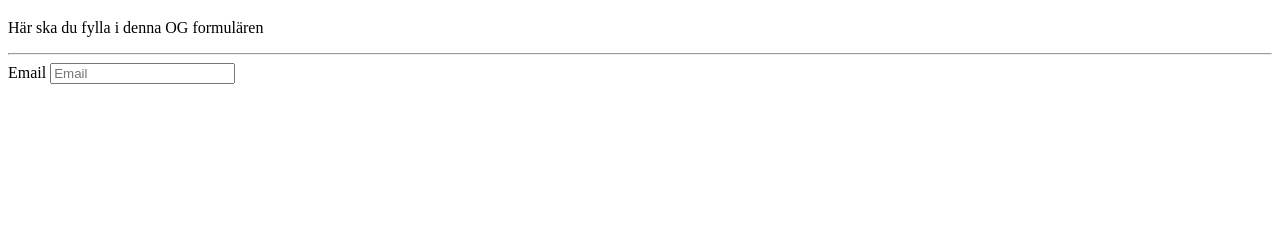
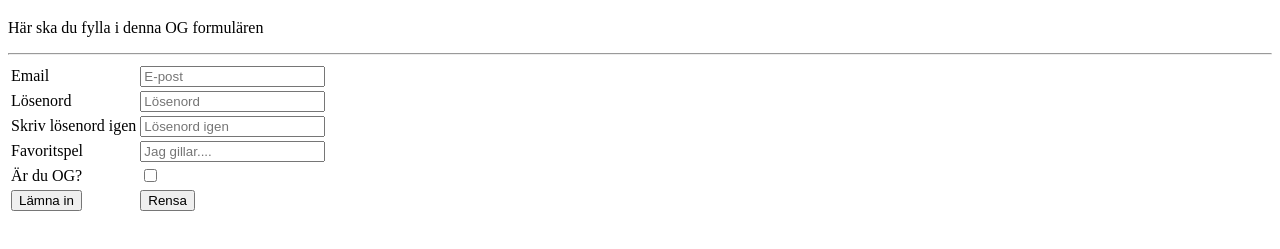
Before and after one commit to RandMohammedIT19A/Rand_Mohammed_IT19A, a plain HTML site: page Tillämpadprogrammering/Firstpage/form.html in a window 1280 px wide. Shown: the part 61-310 px from the top of the page. Drawn offline with Linux system fonts and the light colour scheme.

```diff
--- a/Tillämpadprogrammering/Firstpage/form.html
+++ b/Tillämpadprogrammering/Firstpage/form.html
@@ -10,17 +10,53 @@
         <h1> Galen OG formulär</h1>
         <p> Här ska du fylla i denna OG formulären</p>
         <hr>
-        <div>
-            <label form="email"> Email</label>
-            <input type="email" placeholder="Email" name="email" id="email" required>
+        <table>
+
+            <tr>
+            <td><label for="email">Email</label></td>
+
+            <td><input type="email" placeholder="E-post" name="email" id="email" required></td>
+            </tr>
+
+
+        <tr>
+            <td><label for="psw">Lösenord</label></td>
+            <td><input type="password" placeholder="Lösenord" name="psw" id="psw" required></td>
+        </tr>
+
+        <tr>
+            <td><label for="psw-repeat">Skriv lösenord igen</label></td>
+            <td><input type="password" placeholder="Lösenord igen" name="psw-repeat" id="psw-repeat" required></td>
+        </tr>
+
+
+
+        <tr>
+            <td><label for="textruta">Favoritspel</label></td>
+            <td><input type="text" id="textruta" name="textruta" placeholder="Jag gillar...."></td>
+            </tr>
+
+            <tr>
+                <td> <label for="OG">Är du OG?</label></td>
+                 <td><input type="checkbox"></td>
+
+             </tr>
+
+        <tr>
+            <td>   <button type="submit" class="register">Lämna in</button></td>
+            <td><button type="reset" class="rensa">Rensa</button></td>
+            </tr>
+
+
+
+            </table>
 
 
 
 
 
 
-</div>
 
-</body>
-</html>
-</form>
+            </form>
+            </body>
+            </html>
```
